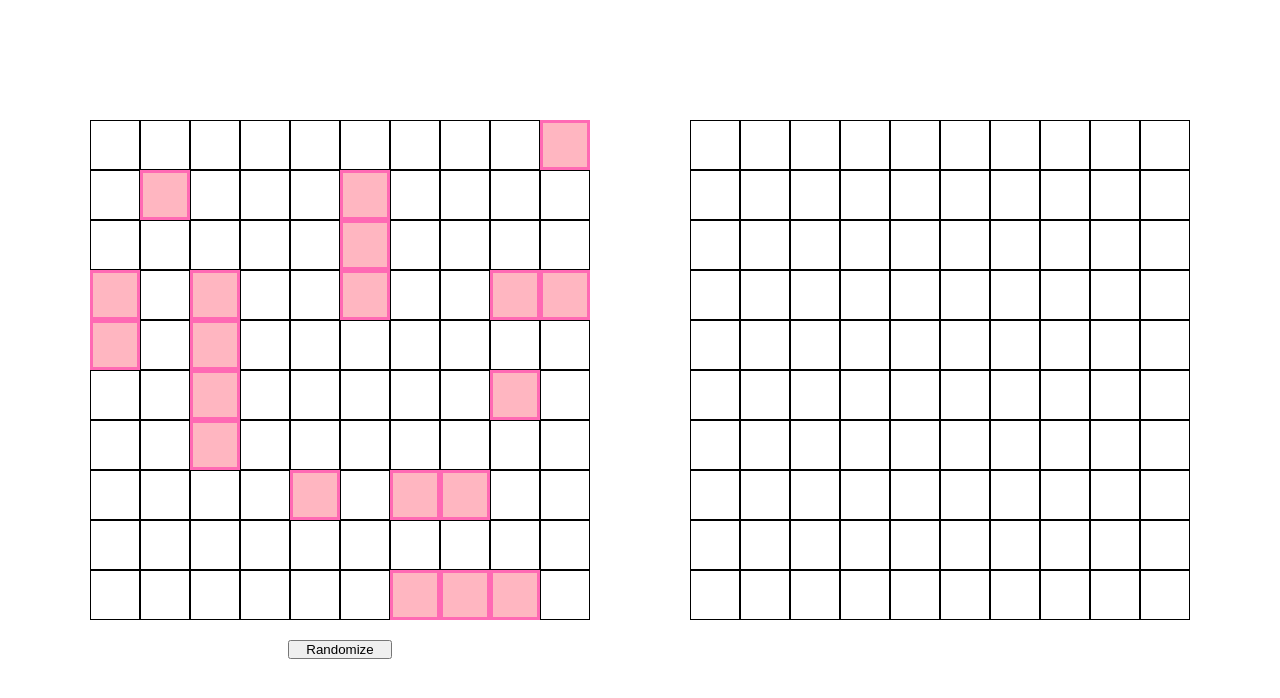
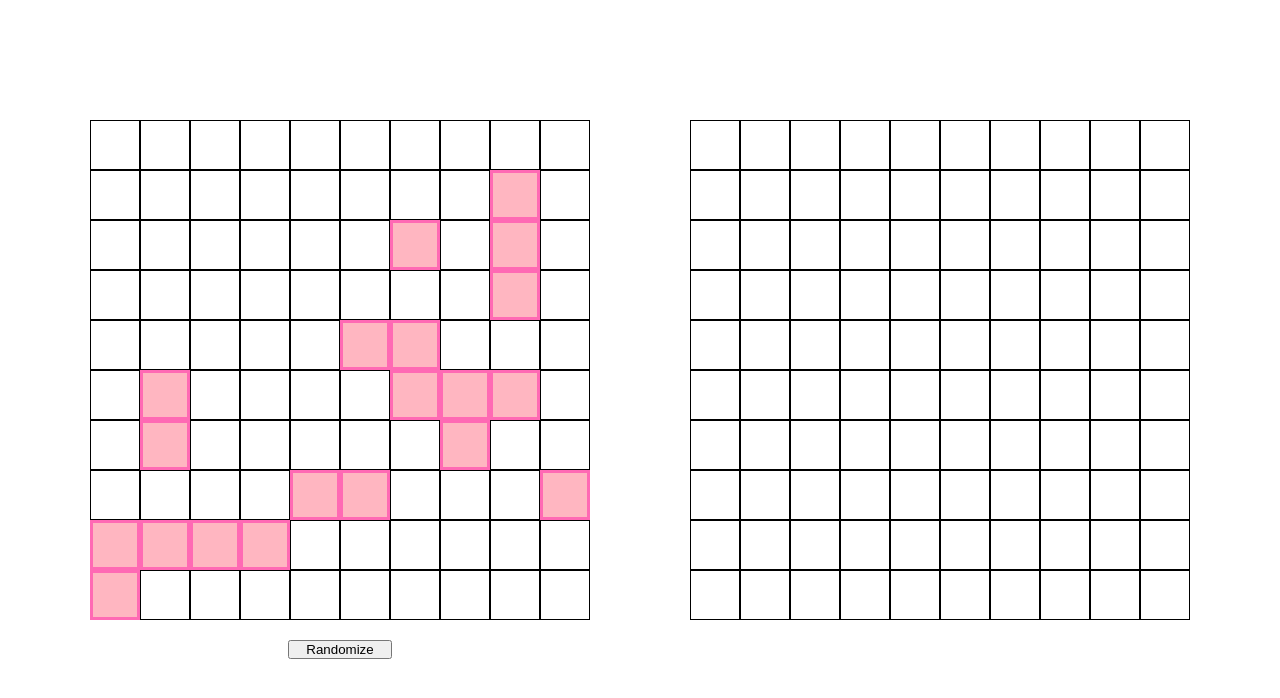
Before and after one commit to Mouzone/battleship, a website built with webpack: page src/index.html in a window 1280 px wide. Both pictures are taken after a click on the button "Randomize". Built offline with nearby package versions, Linux system fonts and the light colour scheme.

Commit message:
Generate board as many times as randomize is selected, and clean board before each time

```diff
--- a/src/driver.helper.js
+++ b/src/driver.helper.js
@@ -1,29 +1,64 @@
 import {Ship} from "./ship";
 
-export function populateBoard(player) {
-    // one hit ships
-    const one_hit_ships = [new Ship(1), new Ship(1), new Ship(1), new Ship(1)]
-    const two_hit_ships = [new Ship(2), new Ship(2), new Ship(2)]
-    const three_hit_ships = [new Ship(3), new Ship(3)]
-    const four_hit_ships = [new Ship(4)]
-
-    const one_hit_pos = [[[1, 1]], [[0, 9]], [[7, 4]], [[5,8]]]
-    const two_hit_pos = [[[3, 0], [4, 0]], [[3, 8], [3, 9]], [[7, 6], [7, 7]]]
-    const three_hit_pos = [[[1, 5], [2, 5], [3, 5]], [[9, 6], [9, 7], [9, 8]]]
-    const four_hit_pos = [[[3, 2], [4, 2], [5, 2], [6, 2]]]
-
-    populateBoardPlacer(one_hit_ships, one_hit_pos, player.gameboard.board)
-    populateBoardPlacer(two_hit_ships, two_hit_pos, player.gameboard.board)
-    populateBoardPlacer(three_hit_ships, three_hit_pos, player.gameboard.board)
-    populateBoardPlacer(four_hit_ships, four_hit_pos, player.gameboard.board)
+export function cleanBoard(player) {
+    const occupied_cells = document.querySelectorAll(".occupied")
+    occupied_cells.forEach(cell => {
+        cell.classList.remove("occupied")
+    })
+    player.gameboard.board.forEach(list => list.fill(null))
 }
 
-function populateBoardPlacer(ships, positions, board){
-    for (let i = 0; i < ships.length; i++) {
-        positions[i].forEach(([x, y]) => {
-            board[x][y] = ships[i]
-        })
+export function generateShips(player) {
+    const ships_to_generate = [[4, 1], [3, 2], [2, 3], [1, 4]]
+    ships_to_generate.forEach(([num_ships, length]) => {
+        for (let i = 0; i < num_ships; i++) {
+            let direction = Math.floor(Math.random() * 2)
+            let row = Math.floor(Math.random() * 10)
+            let col = Math.floor(Math.random() * 10)
+            let positions = checkValid(player.gameboard.board, direction, row, col, length)
+            while (positions.length === 0) {
+                direction = Math.floor(Math.random() * 2)
+                row = Math.floor(Math.random() * 10)
+                col = Math.floor(Math.random() * 10)
+                positions = checkValid(player.gameboard.board, direction, row, col, length)
+            }
+
+            populateBoardPlacer(length, positions, player.gameboard.board)
+
+        }
+    })
+}
+
+const HORIZONTAL = 0
+function checkValid(board, direction, row, col, length) {
+    const positions = []
+    let curr_length = length
+    while (row < 10 && col < 10 && curr_length > 0) {
+        if (board[row][col] instanceof Ship) {
+            break
+        }
+        positions.push([row, col])
+        curr_length--
+        if (direction === HORIZONTAL) {
+            col++
+        } else {
+            row++
+        }
     }
+
+    if (positions.length !== length) {
+        return []
+    } else {
+        return positions
+    }
+}
+
+
+function populateBoardPlacer(length, positions, board){
+    const ship = new Ship(length)
+    positions.forEach(([x, y]) => {
+        board[x][y] = ship
+    })
 }
 
 export function renderGrids() {
--- a/src/driver.js
+++ b/src/driver.js
@@ -1,5 +1,5 @@
 import {Player} from "./player";
-import {populateBoard, updateBoard, updateGuessBoard, renderGrids, endGame, aiAttack} from "./driver.helper";
+import {updateBoard, updateGuessBoard, renderGrids, endGame, aiAttack, generateShips, cleanBoard} from "./driver.helper";
 import "./style.css"
 
 const AI_PLAYER = 0
@@ -11,12 +11,18 @@ const players = [new Player(REAL_PLAYER), new Player(AI_PLAYER)]
 
 function initGame() {
     renderGrids()
-    players.forEach(player => {
-        populateBoard(player)
+    generateShips(players[(player1+1) % 2])
+    const randomize_button = document.getElementById("generate")
+    randomize_button.addEventListener("click", event => {
+        cleanBoard(players[player1])
+        generateShips(players[player1])
+
+        updateBoard(players[ player1 ])
+        updateGuessBoard(players[ player1 + 1 % 2])
+
     })
-    updateBoard(players[ player1 ])
-    updateGuessBoard(players[ player1 + 1 % 2])
-    nextTurn()
+    // play button to start the game and remove randomize_button functionality
+    // nextTurn()
 }
 
 function nextTurn() {
--- a/src/index.html
+++ b/src/index.html
@@ -12,7 +12,7 @@
         <div id="board">
 
         </div>
-        <button type="button"> Randomize </button>
+        <button type="button" id="generate"> Randomize </button>
     </div>
 
     <div class="container">
```
